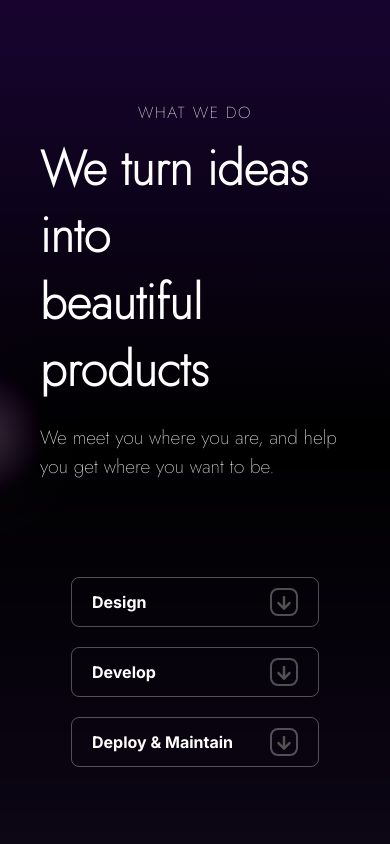
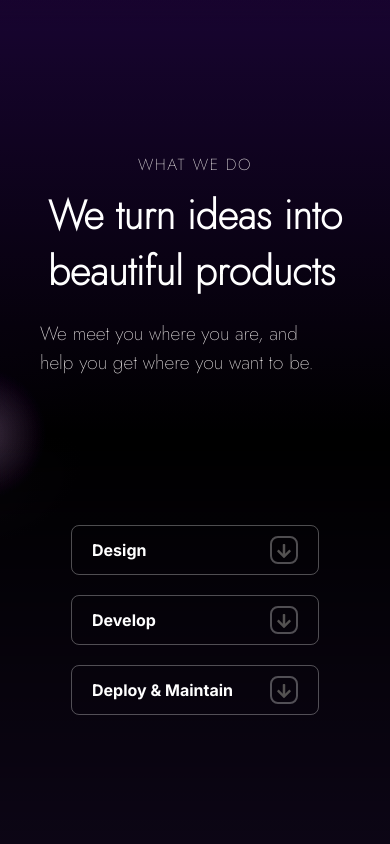
Before and after one commit to SimplyRadAppsAdmin/simply-rad-apps, a Next.js app: page / in a window 390 px wide. Shown: the part 860-1704 px from the top of the page. Built offline with nearby package versions, Linux system fonts and the light colour scheme.

Commit message:
mobile styling fixes

```diff
--- a/app/home/components/letsTalk.module.css
+++ b/app/home/components/letsTalk.module.css
@@ -24,6 +24,8 @@
   font-size: 16px;
   margin-top: 40px;
   text-align: center;
+  margin-right: 20px;
+  margin-left: 20px;
 }
 
 /* Medium screens (e.g., tablets) */
--- a/app/home/components/toolbelt.module.css
+++ b/app/home/components/toolbelt.module.css
@@ -19,6 +19,8 @@
 .heroContent p {
   font-size: 16px;
   margin-top: 40px;
+  margin-right: 20px;
+  margin-left: 20px;
   text-align: center;
 }
 
--- a/app/home/components/whatwedo.module.css
+++ b/app/home/components/whatwedo.module.css
@@ -52,6 +52,7 @@
 .content p {
   font-size: 1.2rem;
   color: #e5e1e1;
+  margin-right: 20px;
 }
 
 /* Cards/Buttons */
@@ -150,4 +151,10 @@
     width: 28px;
     height: 28px;
   }
+  .content h2 {
+    font-size: 2.5rem;
+    /* font-weight: bold;
+    line-height: 1.4;
+    margin-bottom: 20px; */
+  }
 }
```
